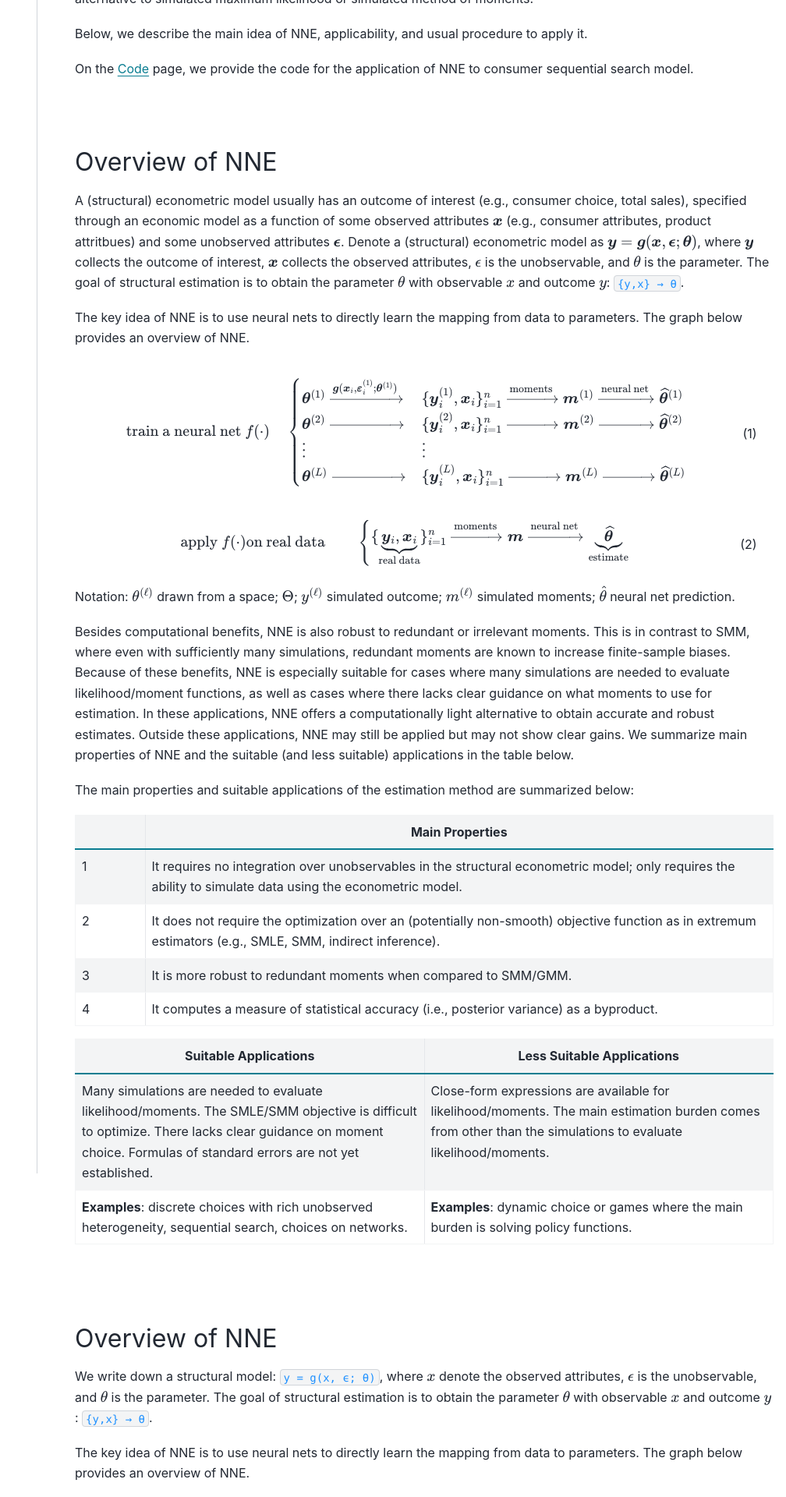
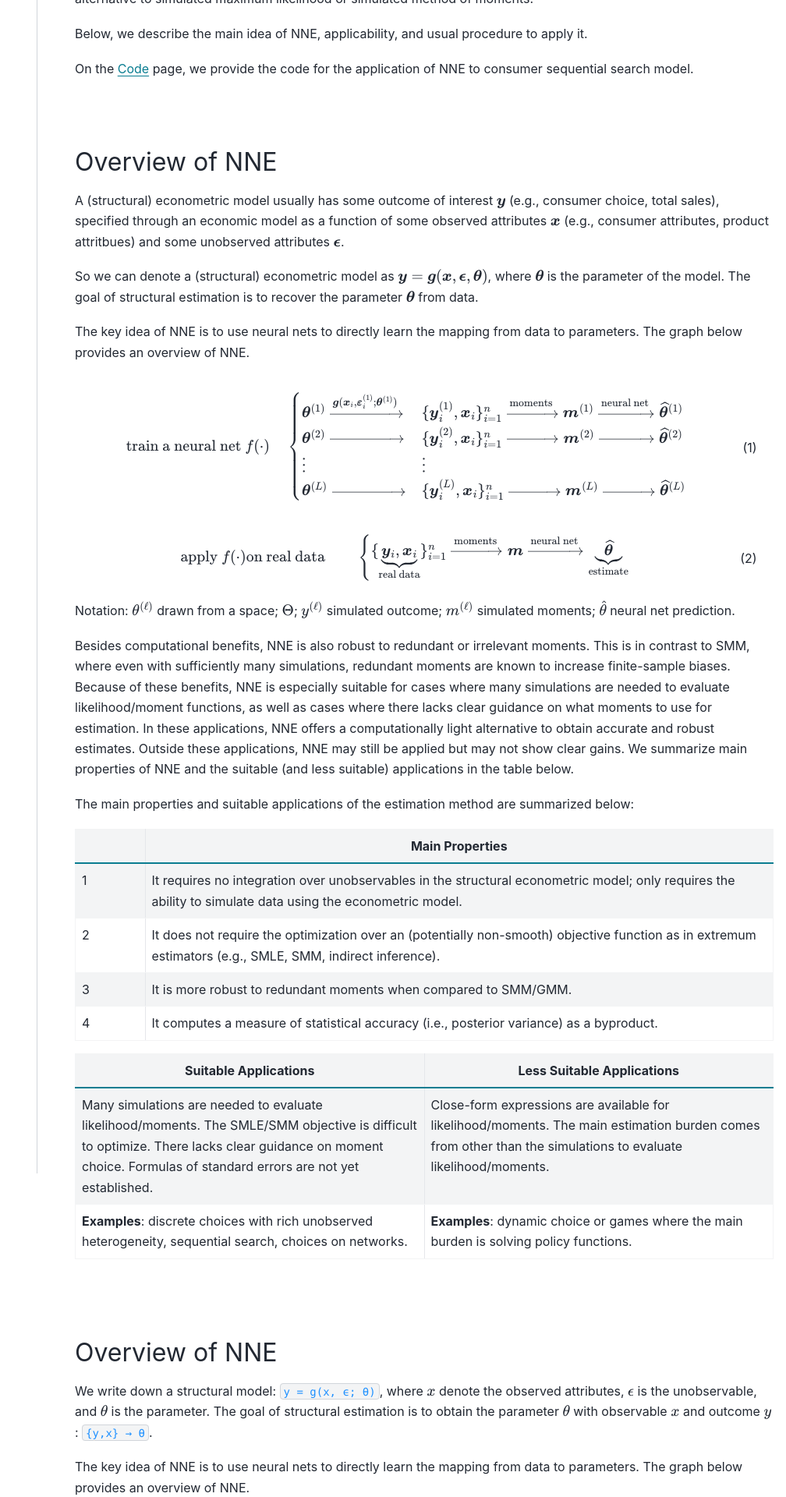
Before and after one commit to nnehome/nnehome.github.io, a Sphinx documentation site: the page built from docs/source/home/home.rst, in a window 1280 px wide. Shown: the part 364-2284 px from the top of the page at 78% size, without its empty margins (272-1280 px from the left). Built offline with Sphinx 7.4.7 and the PyData theme 0.15.4, drawn with Linux system fonts in a browser that asks for light colours.

Commit message:
some change

```diff
--- a/docs/source/home/home.rst
+++ b/docs/source/home/home.rst
@@ -21,10 +21,9 @@ On the :ref:`code` page, we provide the code for the application of NNE to consu
 
 Overview of NNE
 ---------------
-A (structural) econometric model usually has an outcome of interest (e.g., consumer choice, total sales), specified through an economic model as a function of some observed attributes :math:`\boldsymbol{x}` (e.g., consumer attributes, product attritbues) and some unobserved attributes :math:`\boldsymbol{\epsilon}`.
-Denote a (structural) econometric model as :math:`\boldsymbol{y} = \boldsymbol{g}(\boldsymbol{x}, \boldsymbol{\epsilon}; \boldsymbol{\theta})`, where :math:`\boldsymbol{y}` collects the outcome of interest, :math:`\boldsymbol{x}` collects the observed attributes,
-:math:`\epsilon` is the unobservable, and :math:`\theta` is the parameter. The goal of structural estimation is
-to obtain the parameter :math:`θ` with observable :math:`{x}` and outcome :math:`y`: ``{y,x} → θ``.
+A (structural) econometric model usually has some outcome of interest :math:`\boldsymbol{y}` (e.g., consumer choice, total sales), specified through an economic model as a function of some observed attributes :math:`\boldsymbol{x}` (e.g., consumer attributes, product attritbues) and some unobserved attributes :math:`\boldsymbol{\epsilon}`.
+
+So we can denote a (structural) econometric model as :math:`\boldsymbol{y} = \boldsymbol{g}(\boldsymbol{x}, \boldsymbol{\epsilon},  \boldsymbol{\theta})`, where :math:`\boldsymbol{\theta}` is the parameter of the model. The goal of structural estimation is to recover the parameter :math:`\boldsymbol{\theta}` from data.
 
 The key idea of NNE is to use neural nets to directly learn the mapping from data to parameters.
 The graph below provides an overview of NNE.
```
Also changed, not shown: 1 other file.
